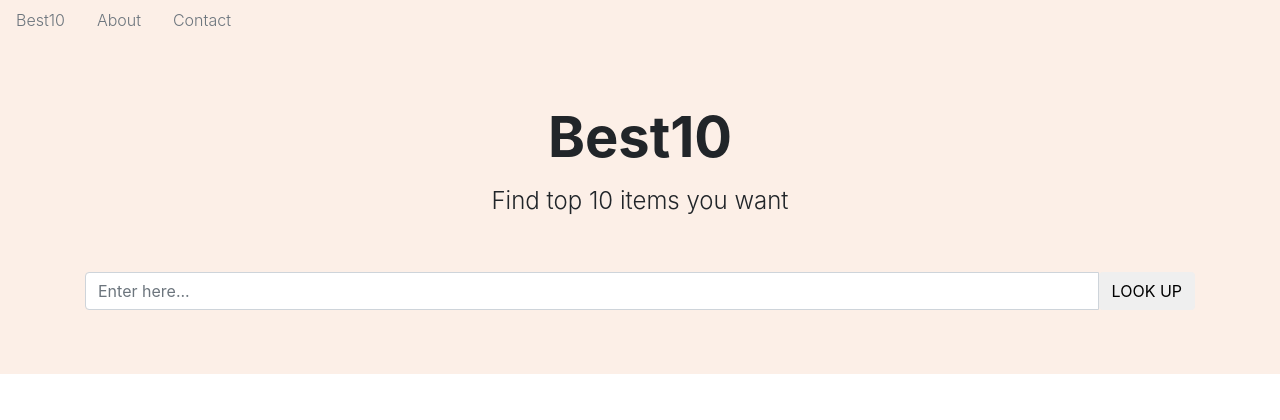
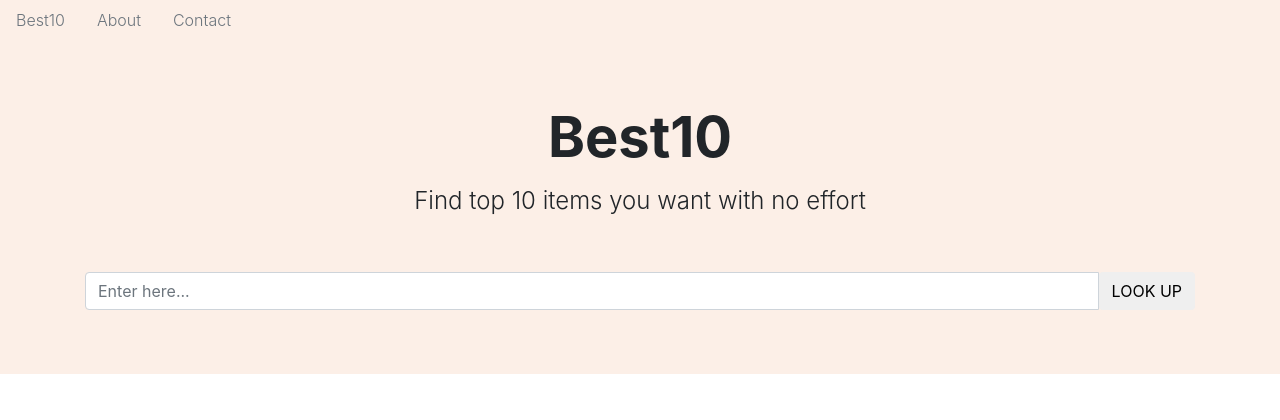
Before and after one commit to cjluocode/best10store, a Django app: page / in a window 1280 px wide. Shown: the top 420 px of the page. Run offline with Django 3.2, Linux system fonts and the light colour scheme; some libraries are stand-ins or nearby versions.

Commit message:
change a homepage title

```diff
--- a/items/amazon_models.py
+++ b/items/amazon_models.py
@@ -25,9 +25,7 @@ class Item(object):
 
     def get_items(self,q_word=None):
 
-
         item_list = []
-
         start_time = time.time()
 
 
@@ -46,6 +44,7 @@ class Item(object):
             url = pre_url + keyword_url + '&page={0}'.format(page)
 
 
+            # Set Proxy
             proxy_host = "proxy.crawlera.com"
             proxy_port = "8010"
             proxy_auth = "5b115385a7f3490bbbb35fa44d8b9bf9:"
@@ -122,6 +121,8 @@ class Item(object):
         return sorted_item_list
 
 
+
+
     def sort_item_list(self, item_list):
 
         # Remove duplicated item
--- a/templates/items/item_list.html
+++ b/templates/items/item_list.html
@@ -13,7 +13,7 @@
   <div class="container text-center">
             <p class="display-4 font-weight-bold">Best10</p>
 
-    <p class="h4 font-weight-light">Find top 10 items you want</p>
+    <p class="h4 font-weight-light">Find top 10 items you want with no effort</p>
       <br>
     <br>
       <form method="POST"> {% csrf_token %}
```
Also changed, not shown: Best10/settings/__init__.py (+4 -4 lines).
